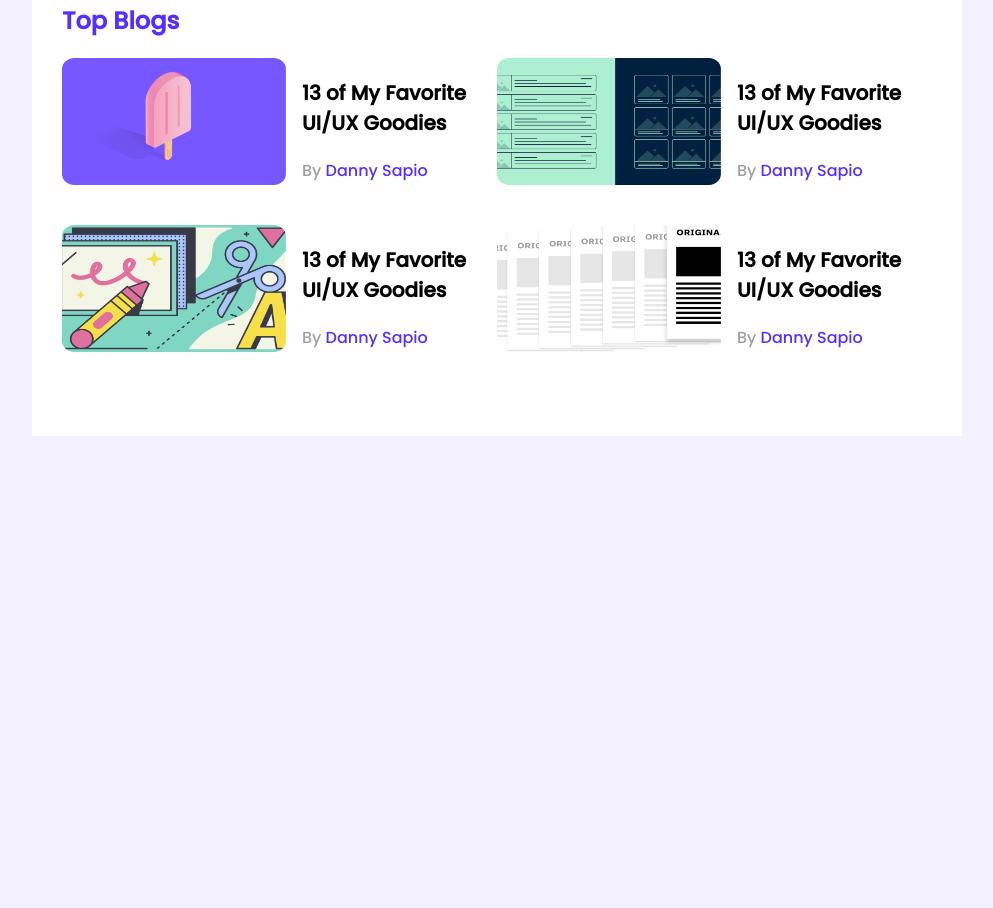
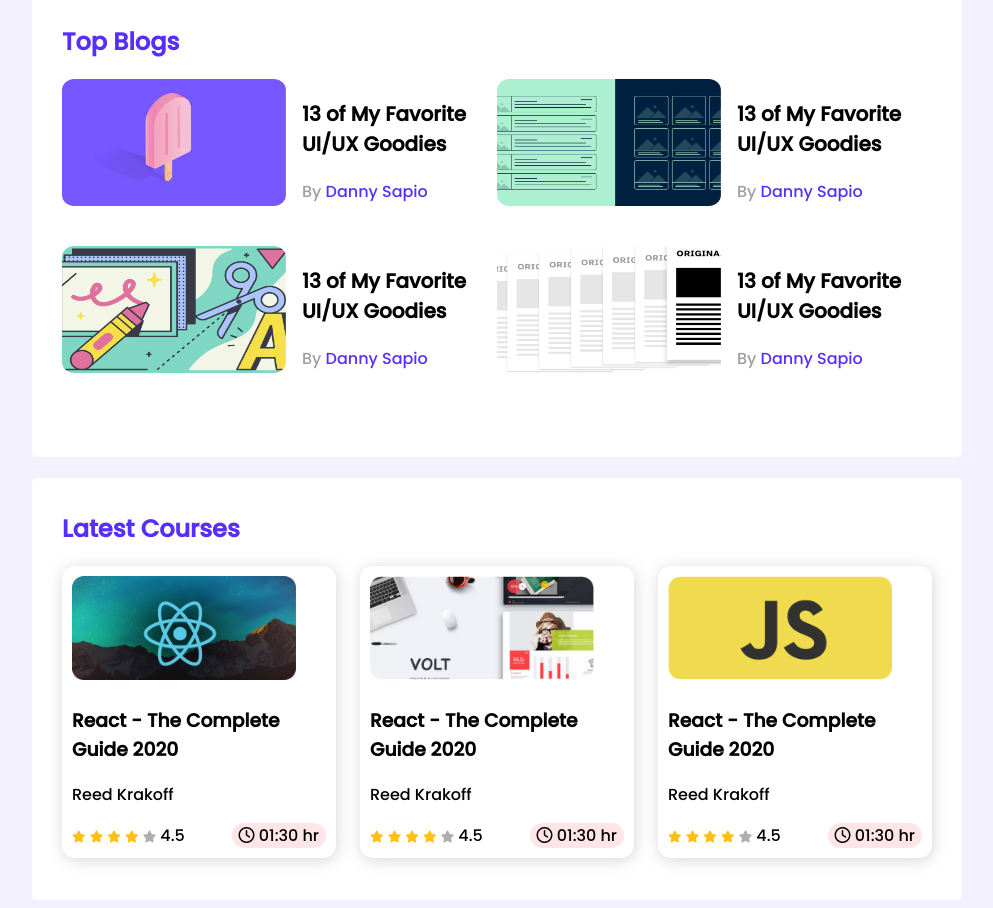
Before and after one commit to SM-Asif/Leader-Board-css3, a plain HTML site: page index.html in a window 1280 px wide. Shown: the part 311-1219 px from the top of the page, without its empty margins (143-1136 px from the left). Before the commit the page ends 800 px from the top, so only its background shows below. Drawn offline with Linux system fonts and the light colour scheme.

Commit message:
Latest Courses

```diff
--- a/index.html
+++ b/index.html
@@ -6,6 +6,8 @@
     <meta http-equiv="X-UA-Compatible" content="IE=edge">
     <meta name="viewport" content="width=device-width, initial-scale=1.0">
     <title>Leader Board</title>
+    <!-- Font awesome -->
+    <script src="https://kit.fontawesome.com/e8534bf896.js" crossorigin="anonymous"></script>
     <!-- stylesheet -->
     <link rel="stylesheet" href="styles/style.css">
 
@@ -103,7 +105,97 @@
                 </div>
             </div>
         </section>
+        <!-- Latest Courses -->
+        <section class="course-container">
+            <h2 class="section-title">Latest Courses</h2>
+            <div class="courses">
+                <div class="course">
+                    <div class="course-banner">
+                        <img src="images/courses/course-1.png" alt="">
+                    </div>
+                    <div class="course-detail">
+                        <h3 class="course-title">
+                            React - The Complete Guide 2020
+                        </h3>
+                        <p class="course-author">Reed Krakoff</p>
+                    </div>
+                    <div class="course-info">
+                        <div>
+                            <i class="fas fa-star filled"></i>
+                            <i class="fas fa-star filled"></i>
+                            <i class="fas fa-star filled"></i>
+                            <i class="fas fa-star filled"></i>
+                            <i class="fas fa-star empty"></i>
+                            <span>4.5</span>
+                        </div>
 
+                        <div class="course-duration">
+                            <i class="far fa-clock"></i>
+                            01:30 hr
+                        </div>
+                    </div>
+
+                </div>
+                <div class="course">
+                    <div class="course-banner">
+                        <img src="images/courses/course-2.png" alt="">
+                    </div>
+                    <div class="course-detail">
+                        <h3 class="course-title">
+                            React - The Complete Guide 2020
+                        </h3>
+                        <p class="course-author">Reed Krakoff</p>
+                    </div>
+                    <div class="course-info">
+                        <div>
+                            <i class="fas fa-star filled"></i>
+                            <i class="fas fa-star filled"></i>
+                            <i class="fas fa-star filled"></i>
+                            <i class="fas fa-star filled"></i>
+                            <i class="fas fa-star empty"></i>
+                            <span>4.5</span>
+                        </div>
+
+                        <div class="course-duration">
+                            <i class="far fa-clock"></i>
+                            01:30 hr
+                        </div>
+                    </div>
+
+                </div>
+                <div class="course">
+                    <div class="course-banner">
+                        <img src="images/courses/course-3.png" alt="">
+                    </div>
+                    <div class="course-detail">
+                        <h3 class="course-title">
+                            React - The Complete Guide 2020
+                        </h3>
+                        <p class="course-author">Reed Krakoff</p>
+                    </div>
+                    <div class="course-info">
+                        <div>
+                            <i class="fas fa-star filled"></i>
+                            <i class="fas fa-star filled"></i>
+                            <i class="fas fa-star filled"></i>
+                            <i class="fas fa-star filled"></i>
+                            <i class="fas fa-star empty"></i>
+                            <span>4.5</span>
+                        </div>
+
+                        <div class="course-duration">
+                            <i class="far fa-clock"></i>
+                            01:30 hr
+                        </div>
+                    </div>
+
+                </div>
+
+
+            </div>
+            </div>
+
+        </section>
     </main>
 
 </body>
--- a/styles/style.css
+++ b/styles/style.css
@@ -22,13 +22,17 @@ body{
 ----------------------------------*/
 main{
     display: flex;
-    justify-content: center;
+    flex-direction: column;
+    align-items: center;
 }
 .container{
     background-color: #FFFFFF;
     width: 870px;
     height: 679px;
     padding: 30px;
+    border-radius: 5px;
+    margin-top: 21px;
+
 }
 
 .top-players{
@@ -94,3 +98,57 @@ main{
     text-decoration: none;
     color: #562EFF;
 }
+
+/* -----------------------
+Courses Style section
+--------------------------*/
+.course-container{
+    background-color: #FFFFFF;
+    width: 870px;
+    height: 362px;
+    padding: 30px;
+    border-radius: 5px;
+    margin-top: 21px;
+
+}
+.courses{
+    display: grid;
+    grid-template-columns: repeat(3, 1fr);
+    grid-column-gap: 24px;
+}
+
+.courses .course-banner img{
+    width: 224px;
+    height: 104px;
+}
+
+.course{
+    border-radius: 13px;
+    padding: 10px;
+    box-shadow: 1px 2px 15px rgba(126, 126, 126, 0.322);
+
+}
+.course-info{
+    display: flex;
+    align-items: center;
+    justify-content: space-between;
+
+}
+.fa-star{
+    font-size: 12px;
+}
+
+.fa-star.filled{
+    color: #FFC014;
+}
+
+.fa-star.empty{
+    color:#AEAEAE;
+}
+
+.course-duration{
+    background-color: #FFE4E8;
+    border-radius: 14px;
+    padding-left: 7px;
+    padding-right: 7px;
+}
```
